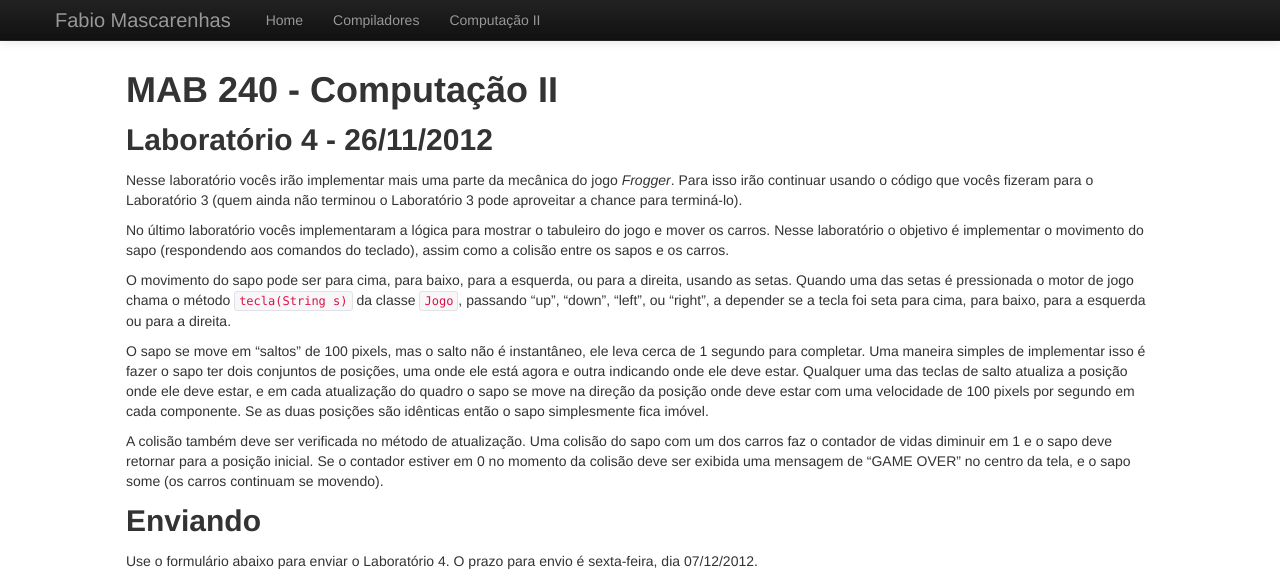
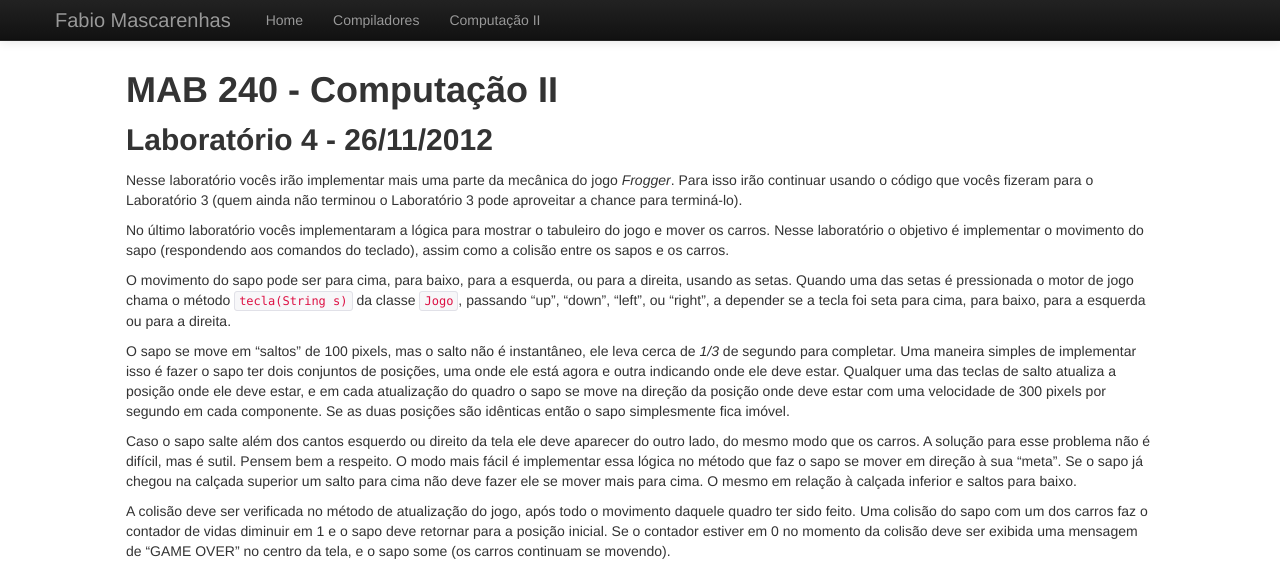
Before and after one commit to fabiomascarenhas/fabiomascarenhas.github.com, a Jekyll site: the page built from java/lab4.md, in a window 1280 px wide, cut to the strip 0-577 px from the top of the page. Built offline with Jekyll 4.4.1, drawn with Linux system fonts in a browser that asks for light colours.

Commit message:
mais sobre lab 4

```diff
--- a/java/lab4.md
+++ b/java/lab4.md
@@ -23,14 +23,21 @@ as setas. Quando uma das setas é pressionada o motor de jogo chama o método `t
 `Jogo`, passando "up", "down", "left", ou "right", a depender se a tecla foi seta para cima, para baixo,
 para a esquerda ou para a direita.
 
-O sapo se move em "saltos" de 100 pixels, mas o salto não é instantâneo, ele leva cerca de 1 segundo
-para completar. Uma maneira simples de implementar isso é fazer o sapo ter dois conjuntos de posições,
-uma onde ele está agora e outra indicando onde ele deve estar. Qualquer uma das teclas de salto atualiza
+O sapo se move em "saltos" de 100 pixels, mas o salto não é instantâneo, ele leva cerca de *1/3* de segundo
+para completar. Uma maneira simples de implementar isso é fazer o sapo ter
+ dois conjuntos de posições, uma onde ele está agora e outra indicando onde ele deve estar. Qualquer uma das teclas de salto atualiza
 a posição onde ele deve estar, e em cada atualização do quadro o sapo se move na direção da posição onde
-deve estar com uma velocidade de 100 pixels por segundo em cada componente. Se as duas posições são
+deve estar com uma velocidade de 300 pixels por segundo em cada componente. Se as duas posições são
 idênticas então o sapo simplesmente fica imóvel.
 
-A colisão também deve ser verificada no método de atualização. Uma colisão do sapo com um dos carros
+Caso o sapo salte além dos cantos esquerdo ou direito da tela ele deve aparecer do outro lado, do mesmo
+modo que os carros. A solução para esse problema não é difícil, mas é sutil. Pensem bem a respeito. O modo
+mais fácil é implementar essa lógica no método que faz o sapo se mover em direção à sua "meta". Se o sapo já
+chegou na calçada superior um salto para cima não deve fazer ele se mover mais para cima. O mesmo em relação
+à calçada inferior e saltos para baixo.
+
+A colisão deve ser verificada no método de atualização do jogo, após todo o movimento daquele
+quadro ter sido feito. Uma colisão do sapo com um dos carros
 faz o contador de vidas diminuir em 1 e o sapo deve retornar para a posição inicial. Se o contador estiver em
 0 no momento da colisão deve ser exibida uma mensagem de "GAME OVER" no centro da tela, e o sapo some (os
 carros continuam se movendo).
```
